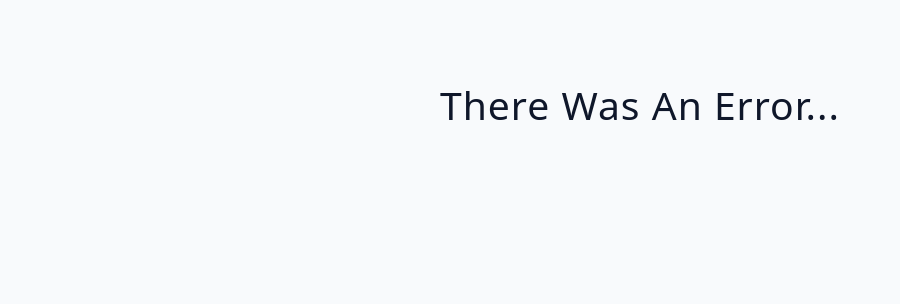
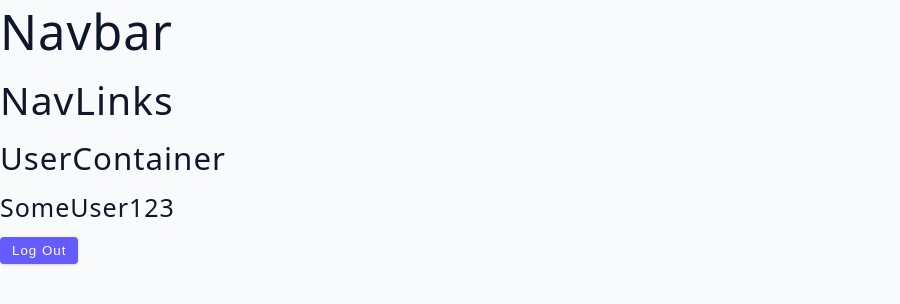
Before and after one commit to hAI-FA001/React--Learn, a React (Vite) app in the folder Advanced/: page / in a window 1280 px wide. Shown: the top 304 px of the page, without its empty margins (0-900 px from the left). Built offline with nearby package versions, Linux system fonts and the light colour scheme; no server answers.

Commit message:
context api 1 - pass data with prop drilling

```diff
--- a/Advanced/src/App.jsx
+++ b/Advanced/src/App.jsx
@@ -1,11 +1,7 @@
-import Starter from './tutorial/08-custom-hooks/starter/02-fetch-data'
+import Navbar from './tutorial/09-context-api/starter/Navbar'
 
 function App() {
-  return (
-    <div className="container">
-      <Starter />
-    </div>
-  )
+  return <Navbar />
 }
 
 export default App
--- /dev/null
+++ b/Advanced/src/tutorial/09-context-api/starter/NavLinks.jsx
@@ -0,0 +1,12 @@
+import UserContainer from './UserContainer'
+
+const NavLinks = ({ user, logout }) => {
+  return (
+    <div>
+      <h2>NavLinks</h2>
+      <UserContainer user={user} logout={logout} />
+    </div>
+  )
+}
+
+export default NavLinks
--- /dev/null
+++ b/Advanced/src/tutorial/09-context-api/starter/Navbar.jsx
@@ -0,0 +1,19 @@
+import { useState } from 'react'
+import NavLinks from './NavLinks'
+
+const Navbar = () => {
+  const [user, setUser] = useState({ name: 'someUser123' })
+
+  const logout = () => {
+    setUser(null)
+  }
+
+  return (
+    <div>
+      <h1>Navbar</h1>
+      <NavLinks user={user} logout={logout} />
+    </div>
+  )
+}
+
+export default Navbar
--- /dev/null
+++ b/Advanced/src/tutorial/09-context-api/starter/UserContainer.jsx
@@ -0,0 +1,13 @@
+const UserContainer = ({ user, logout }) => {
+  return (
+    <div>
+      <h3>UserContainer</h3>
+      <h4>{user?.name || 'Please Log In'}</h4>
+      <button type="button" className="btn" onClick={logout}>
+        Log Out
+      </button>
+    </div>
+  )
+}
+
+export default UserContainer
```
